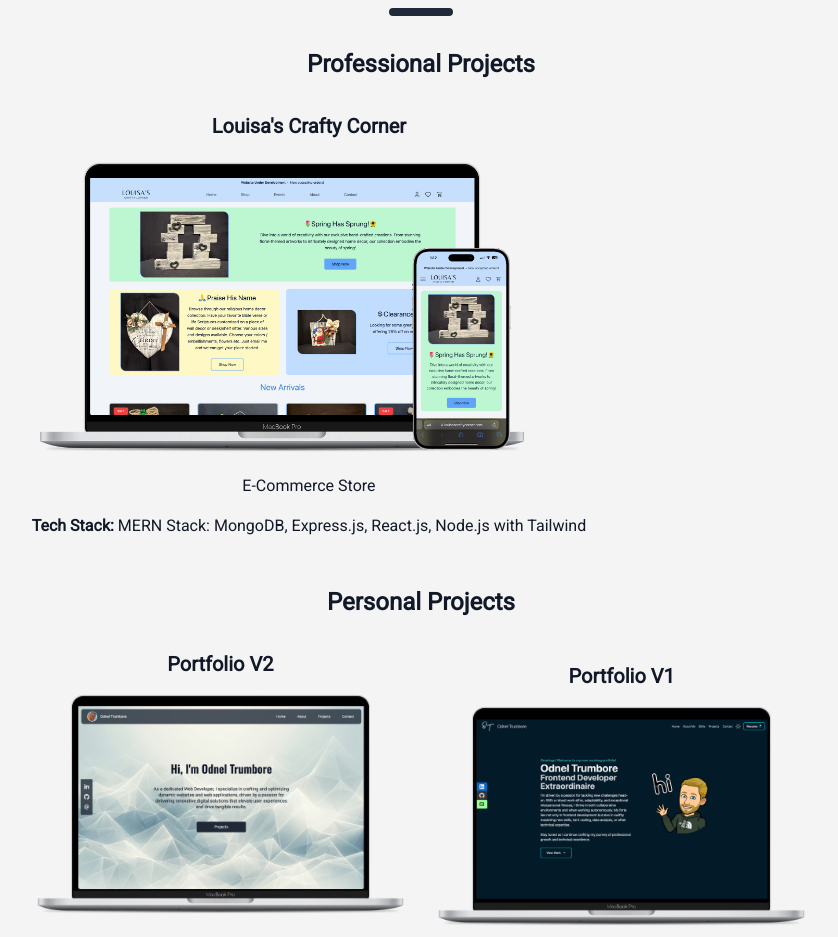
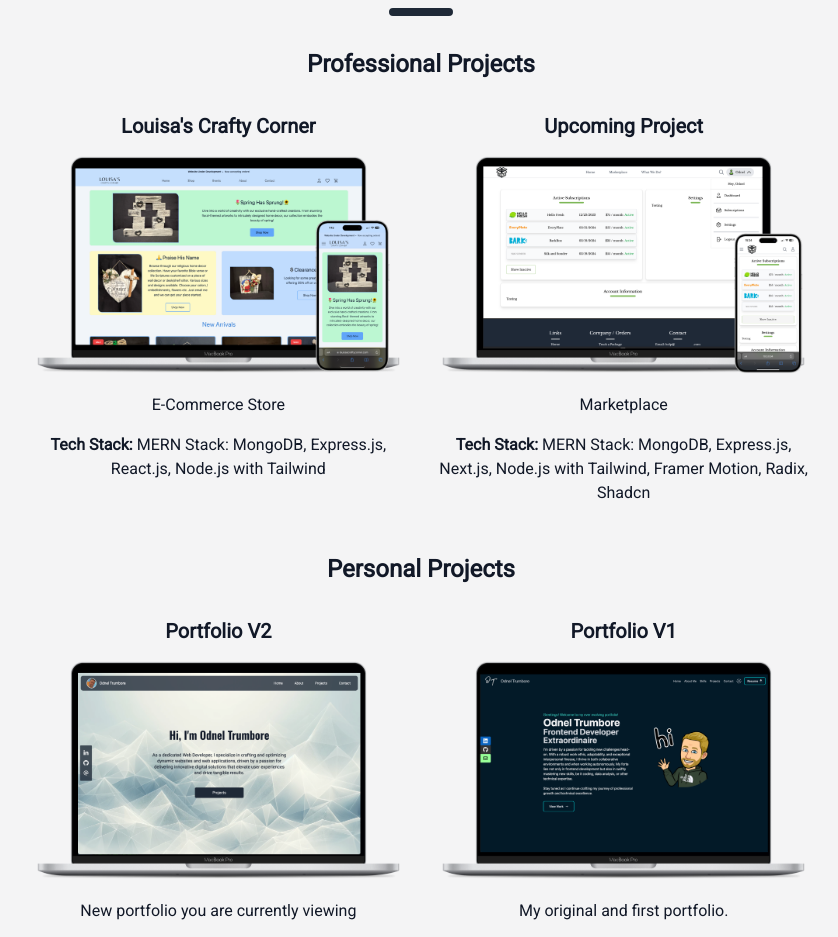
Before and after one commit to otrumbore/portfolio.v2, a Next.js app: page / in a window 1280 px wide. Shown: the part 1912-2849 px from the top of the page, without its empty margins (219-1057 px from the left). Built offline with nearby package versions, Linux system fonts and the light colour scheme.

Commit message:
added upcoming project, changed from flex to grid for projects

```diff
--- a/components/projects.jsx
+++ b/components/projects.jsx
@@ -10,6 +10,7 @@ import Image from 'next/image';
 import LCCImg from '@/public/project_imgs/Project_LCC_W_Mobile.png';
 import PortfolioV1Img from '@/public/project_imgs/project_port_v1.png';
 import PortfolioV2Img from '@/public/project_imgs/project_port_v2.png';
+import BoxSubImg from '@/public/project_imgs/Project_BoxSub.png';
 
 const headingFont = Oswald({ subsets: ['latin'], weight: ['600'] });
 
@@ -44,14 +45,15 @@ const Projects = () => {
 							<p className='text-center mb-8 text-2xl font-semibold'>
 								Professional Projects
 							</p>
-							<div className='w-full flex flex-col items-center lg:flex-row lg:justify-between gap-6'>
+							<div className='w-full grid grid-cols-1 lg:grid-cols-2 gap-8'>
 								<div className='flex flex-col'>
 									<h4 className='text-center text-xl font-semibold'>
 										<a href='https://louisascraftycorner.com' target='_blank'>
 											Louisa&apos;s Crafty Corner
 										</a>
 									</h4>
-									<div className='flex flex-col lg:flex-col'>
+									<div className='flex flex-col'>
+										<div className='flex justify-center'>
 											<a
 												href='https://louisascraftycorner.com'
 												target='_blank'
@@ -64,6 +66,7 @@ const Projects = () => {
 													alt='Picture of the author'
 												/>
 											</a>
+										</div>
 
 										<div className='mt-4 flex flex-col gap-4 w-full items-center justify-center'>
 											<p>E-Commerce Store</p>
@@ -75,24 +78,51 @@ const Projects = () => {
 										</div>
 									</div>
 								</div>
+								<div className='flex flex-col'>
+									<h4 className='text-center text-xl font-semibold'>
+										Upcoming Project
+									</h4>
+									<div className='flex flex-col'>
+										<div className='w-full flex justify-center hover:scale-110'>
+											<Image
+												src={BoxSubImg}
+												width={500}
+												height={500}
+												alt='BoxSub Image'
+											/>
+										</div>
+
+										<div className='mt-4 flex flex-col gap-4 w-full items-center justify-center'>
+											<p>Marketplace</p>
+											<p className='text-center'>
+												<span className='font-semibold'>Tech Stack: </span>
+												MERN Stack: MongoDB, Express.js, Next.js, Node.js with
+												Tailwind, Framer Motion, Radix, Shadcn
+											</p>
+										</div>
+									</div>
+								</div>
 							</div>
 						</div>
 						<div className='w-full p-4 xl:w-2/3'>
 							<p className='text-center mb-8 text-2xl font-semibold'>
 								Personal Projects
 							</p>
-							<div className='w-full flex flex-col items-center lg:flex-row lg:justify-between gap-6'>
+							<div className='w-full grid grid-cols-1 lg:grid-cols-2 gap-8'>
 								<div className='flex flex-col'>
 									<h4 className='text-center text-xl font-semibold'>
 										Portfolio V2
 									</h4>
-									<div className='flex flex-col lg:flex-col'>
+									<div className='flex flex-col'>
+										<div className='flex justify-center'>
 											<Image
 												src={PortfolioV2Img}
 												width={500}
 												height={500}
 												alt='Picture of the author'
 											/>
+										</div>
+
 										<div className='mt-4 flex flex-col gap-4 w-full items-center justify-center'>
 											<p>New portfolio you are currently viewing</p>
 											<p className='text-center'>
@@ -109,7 +139,11 @@ const Projects = () => {
 										</a>
 									</h4>
 									<div className='flex flex-col lg:flex-col'>
-										<a href='http://odneltrumbore.netlify.app' target='_blank'>
+										<div className='flex justify-center'>
+											<a
+												href='http://odneltrumbore.netlify.app'
+												target='_blank'
+											>
 												<Image
 													src={PortfolioV1Img}
 													width={500}
@@ -118,6 +152,7 @@ const Projects = () => {
 													className='hover:scale-110'
 												/>
 											</a>
+										</div>
 										<div className='mt-4 flex flex-col gap-4 w-full items-center justify-center'>
 											<p>My original and first portfolio.</p>
 											<p className='text-center'>
```
Also changed, not shown: public/project_imgs/Project_BoxSub.png (added). Lines whose indentation alone changed are shown as unchanged.
